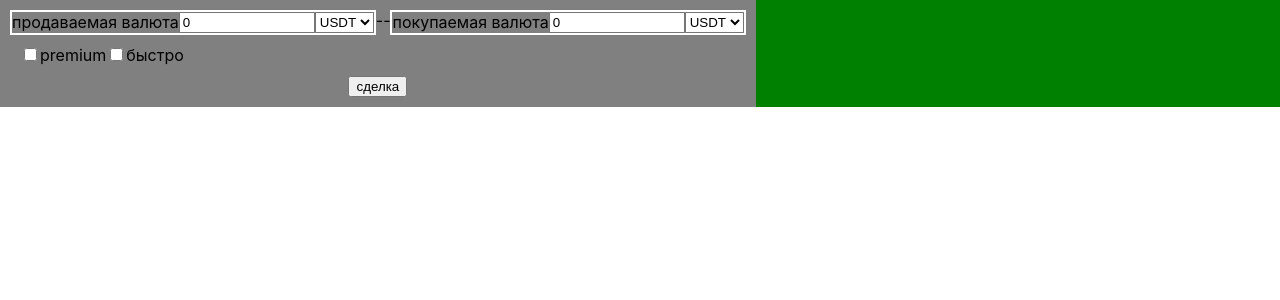
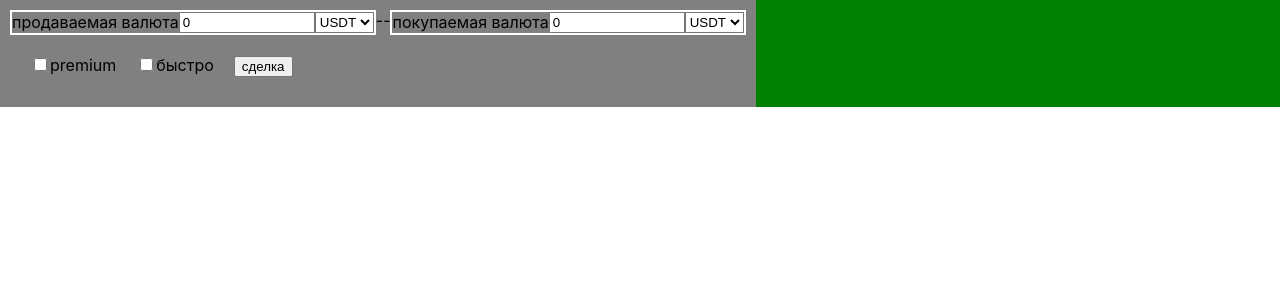
Before and after one commit to TzarevAV/lombard, a React (Create React App) app in the folder currency/: page / in a window 1280 px wide. Shown: the top 300 px of the page. Built offline with nearby package versions, Linux system fonts and the light colour scheme.

Commit message:
move button to flex container

```diff
--- a/currency/src/CurrencyConvert.css
+++ b/currency/src/CurrencyConvert.css
@@ -21,6 +21,11 @@
     margin: 10px;
 }
 
+.CurrencyConvert-OptionsItem{
+   flex: 1 1 auto;
+   margin: 10px;
+}
+
 CurrencyConvert :on_hover{
     background-color: white;
 
--- a/currency/src/CurrencyConvert.tsx
+++ b/currency/src/CurrencyConvert.tsx
@@ -95,10 +95,11 @@ export const CurrencyConvert:React.FC<ICurrencyConvertProps>=(props: ICurrencyCo
                         onChange={handleChangeFast}/>
                     <label htmlFor="fast">быстро</label>
                 </div>
+                <div className='CurrencyConvert-OptionsItem'>
+                    <button onClick={handleGoClick} > сделка </button>
+                </div>
             </div>
-            <div className='CurrencyConvert-OptionsItem'>
-                    <button onClick={handleGoClick} > сделка </button>
-            </div>
+
 
 
         </div>
```
